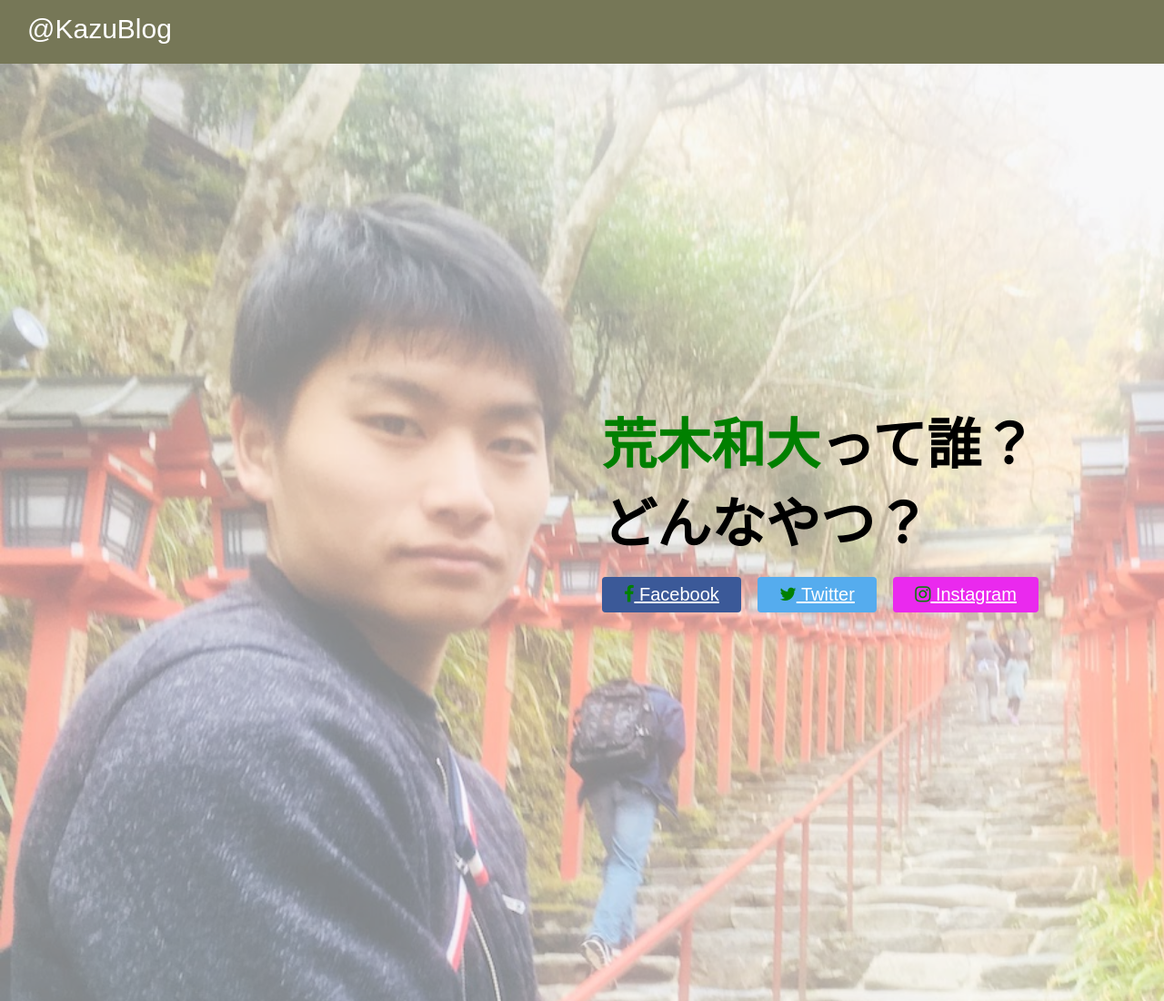
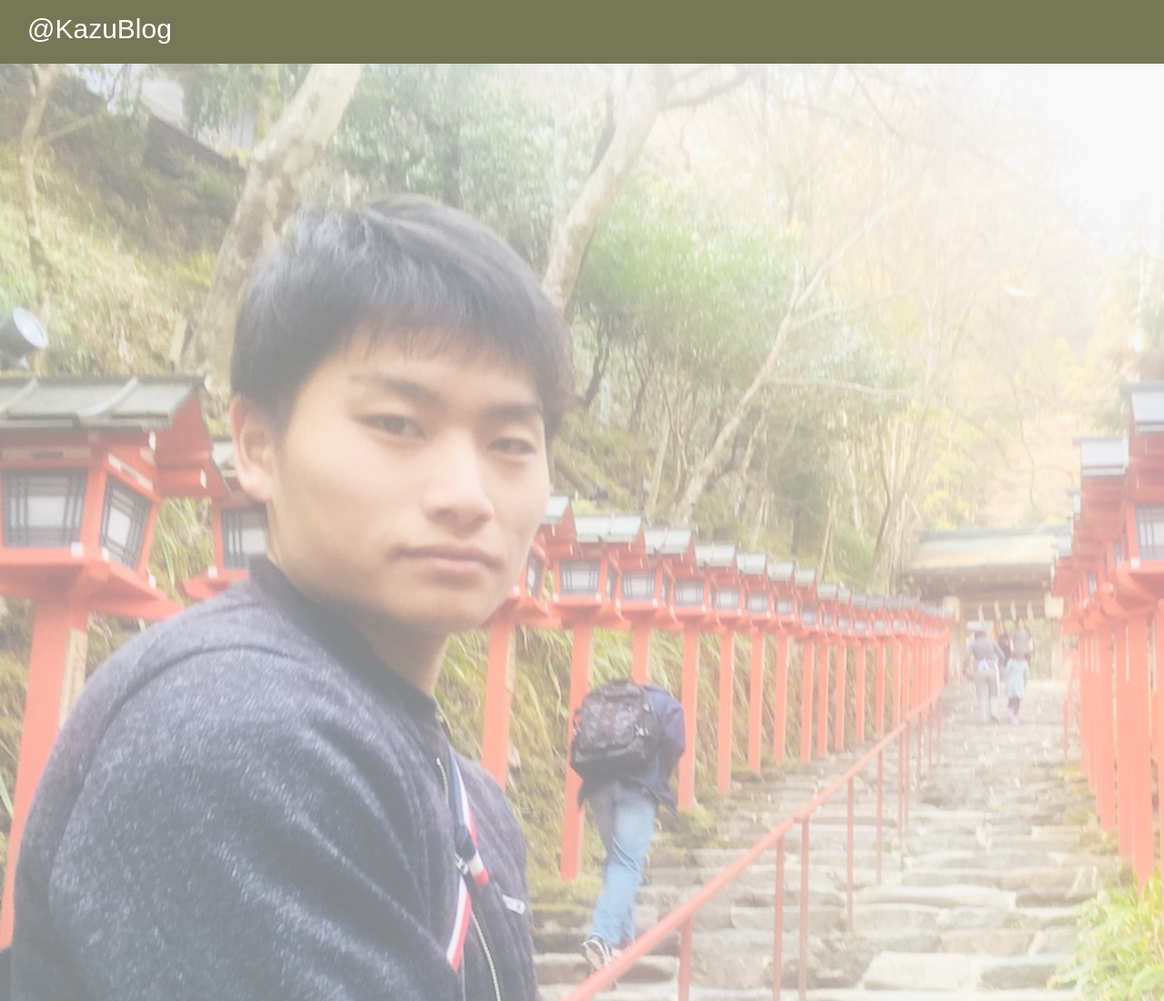
Before and after one commit to Kazuhiro27/wedding-seating_chart, a plain HTML site: page index.html in a window 1280 px wide. Shown: the top 1100 px of the page at 91% size. Drawn offline with Linux system fonts and the light colour scheme.

Commit message:
Update index.html

```diff
--- a/index.html
+++ b/index.html
@@ -2,7 +2,7 @@
 <html>
 	<head>
 		<meta charset="UTF-8">
-		<title>MyHomePage</title>
+		<title>席次表</title>
 		<link rel="stylesheet" href="stylesheet.css">
 		<link rel="stylesheet" href="//maxcdn.bootstrapcdn.com/font-awesome/4.3.0/css/font-awesome.min.css">
 	</head>
@@ -15,13 +15,6 @@
 		<div class="main">
 			<div class="main-title">
 				<div class="bg-image"></div>
-				<div class="title">
-					<h1> <span>荒木和大</span>って誰？<br>どんなやつ？</h1>
-
-					<a href="https://www.facebook.com/profile.php?id=100011726057023" class="btn facebook"><span class="fa fa-facebook"></span> Facebook</a>
-      				<a href="https://twitter.com/kazunoko2727?lang=ja" class="btn twitter"><span class="fa fa-twitter"></span> Twitter</a>
-					<a href="https://www.instagram.com/arakazara/?hl=ja" class="btn instagram"><span class="fa fa-instagram"></span> Instagram</a>
-				</div>
 			</div>
 		</div>
 
```
